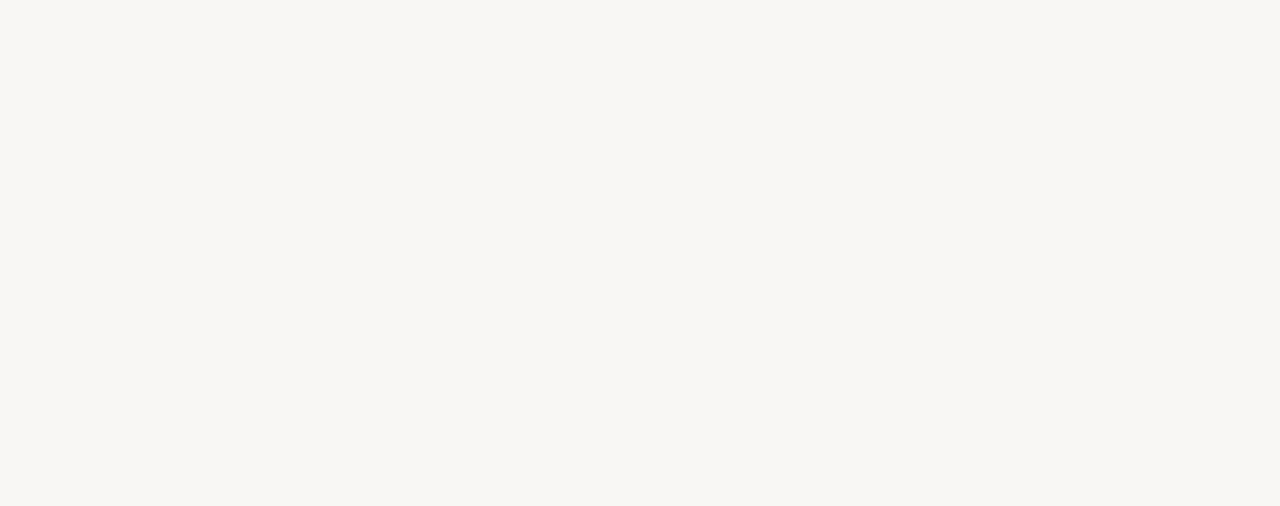
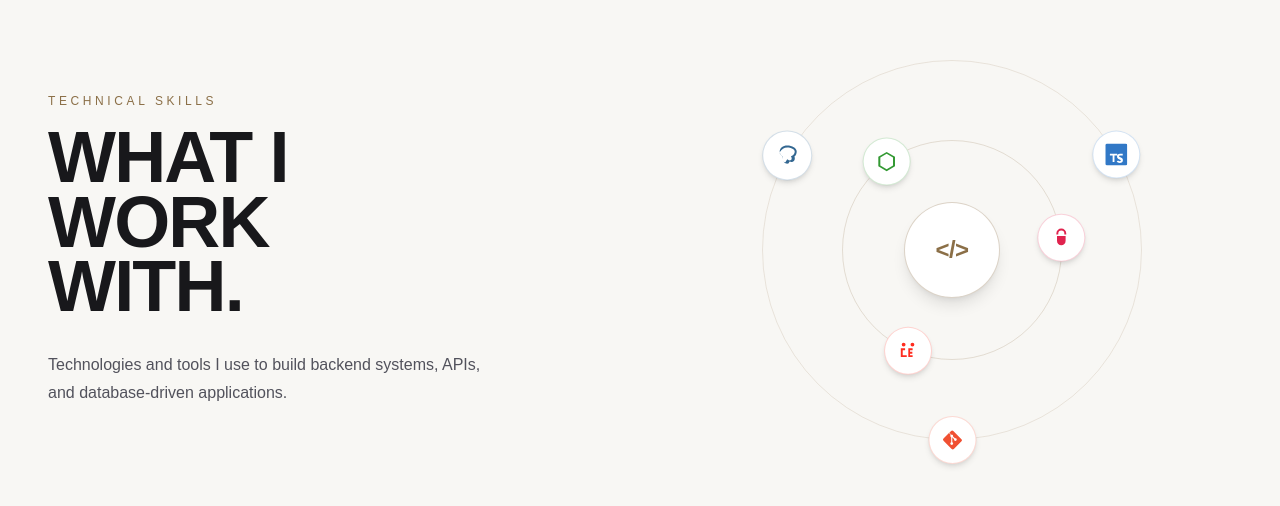
Before and after one commit to shafira-dwi/shafira-portfolio, a React (Vite) app: page / in a window 1280 px wide. Shown: the part 1737-2243 px from the top of the page. Before the commit the page ends 1587 px from the top, so only its background shows below. Built offline with nearby package versions, Linux system fonts and the light colour scheme.

Commit message:
add backend skills section

```diff
--- a/src/App.jsx
+++ b/src/App.jsx
@@ -1,6 +1,7 @@
 import Navbar from "./components/Navbar";
 import Hero from "./sections/Hero";
 import About from "./sections/About";
+import Skills from "./sections/Skills";
 
 function App() {
   return (
@@ -10,6 +11,7 @@ function App() {
       <main>
         <Hero />
         <About />
+        <Skills />
       </main>
     </>
   );
--- a/src/sections/Skills.jsx
+++ b/src/sections/Skills.jsx
@@ -1,24 +1,216 @@
-import SectionTitle from "../components/SectionTitle";
-import { skills } from "../data/skills";
+import { useEffect, useState } from "react";
 
-function Skills() {
+const skills = [
+  {
+    name: "Node.js",
+    type: "node",
+    color: "#339933",
+    radius: 110,
+    size: 48,
+    speed: 0.7,
+    phase: 0,
+  },
+  {
+    name: "NestJS",
+    type: "nestjs",
+    color: "#E0234E",
+    radius: 110,
+    size: 48,
+    speed: 0.7,
+    phase: (2 * Math.PI) / 3,
+  },
+  {
+    name: "Laravel",
+    type: "laravel",
+    color: "#FF2D20",
+    radius: 110,
+    size: 48,
+    speed: 0.7,
+    phase: (4 * Math.PI) / 3,
+  },
+  {
+    name: "PostgreSQL",
+    type: "postgresql",
+    color: "#336791",
+    radius: 190,
+    size: 50,
+    speed: -0.45,
+    phase: 0,
+  },
+  {
+    name: "TypeScript",
+    type: "typescript",
+    color: "#3178C6",
+    radius: 190,
+    size: 48,
+    speed: -0.45,
+    phase: (2 * Math.PI) / 3,
+  },
+  {
+    name: "Git",
+    type: "git",
+    color: "#F05032",
+    radius: 190,
+    size: 48,
+    speed: -0.45,
+    phase: (4 * Math.PI) / 3,
+  },
+];
+
+const SkillIcon = ({ type }) => {
+  const icons = {
+    node: (
+      <svg viewBox="0 0 24 24" fill="currentColor">
+        <path d="M12 1.5 21.1 6.75v10.5L12 22.5l-9.1-5.25V6.75L12 1.5Zm0 2.1L5.1 7.58v8.84L12 20.4l6.9-3.98V7.58L12 3.6Z" />
+      </svg>
+    ),
+
+    nestjs: (
+      <svg viewBox="0 0 24 24" fill="currentColor">
+        <path d="M12 2a5.4 5.4 0 0 0-5.4 5.4v1.1h2.1V7.4a3.3 3.3 0 0 1 6.6 0v1.1h2.1V7.4A5.4 5.4 0 0 0 12 2Z" />
+        <path d="M7.3 10.1h9.4v5.2c0 3-2.1 5.1-4.7 5.1s-4.7-2.1-4.7-5.1v-5.2Z" />
+      </svg>
+    ),
+
+    laravel: (
+      <svg viewBox="0 0 24 24" fill="currentColor">
+        <path d="M7.2 3.1a2.1 2.1 0 1 0 0 4.2 2.1 2.1 0 0 0 0-4.2Zm9.6 0a2.1 2.1 0 1 0 0 4.2 2.1 2.1 0 0 0 0-4.2ZM4.1 9.2h4.7v2.1H6.2v5.4h4.4v2.1H4.1V9.2Zm8.2 0H17v2.1h-2.8v1.7h2.5v2.1h-2.5v1.6H17v2.1h-4.7V9.2Z" />
+      </svg>
+    ),
+
+    postgresql: (
+      <svg viewBox="0 0 24 24" fill="currentColor">
+        <path d="M12 2c-4.4 0-7.5 2.5-7.5 6.1 0 2.1 1 3.8 2.7 4.9-.2 1.8.1 4.1 1.5 5.7 1.1 1.3 2.7 1.9 4.5 1.5l1.2-2.1c.8.4 1.7.6 2.5.4 1.7-.4 2.7-1.9 2.7-3.5 0-.6-.1-1.2-.4-1.8 1.4-1.1 2.3-2.8 2.3-5.1C21.5 4.5 16.9 2 12 2Zm0 2c3.8 0 7.5 1.8 7.5 4.1 0 2.4-1.3 3.7-3.1 4.4l-.7.3.4.7c.4.7.5 1.4.3 2-.2.7-.7 1.2-1.4 1.4-.7.2-1.5 0-2.2-.5l-.8-.6-1.8 3.1c-.8.1-1.5-.2-2-.8-.9-1-1.1-2.9-.8-4.4l.1-.7-.6-.3c-1.5-.8-2.4-2.1-2.4-3.8C6.5 5.8 8.8 4 12 4Z" />
+      </svg>
+    ),
+
+    typescript: (
+      <svg viewBox="0 0 24 24">
+        <rect width="24" height="24" rx="2" fill="#3178C6" />
+        <path
+          d="M5 11h8v2h-3v7H8v-7H5v-2Zm9 0h5v2h-3c-.7 0-1 .3-1 .8 0 .4.2.6.8.9l1.2.5c1.5.6 2.2 1.5 2.2 2.9 0 1.9-1.3 3-3.5 3-1.5 0-2.6-.5-3.3-1.5l1.5-1.2c.5.6 1 .9 1.8.9.8 0 1.2-.3 1.2-.9 0-.4-.2-.7-.8-.9l-1.2-.5c-1.5-.6-2.1-1.5-2.1-2.9 0-1.8 1.2-3 3.3-3Z"
+          fill="white"
+        />
+      </svg>
+    ),
+
+    git: (
+      <svg viewBox="0 0 24 24" fill="currentColor">
+        <path d="M21.8 11.1 12.9 2.2a1.7 1.7 0 0 0-2.4 0L8.6 4.1l2.2 2.2c.5-.2 1.1-.1 1.5.3.4.4.5 1 .3 1.5l2.1 2.1c.5-.2 1.1-.1 1.5.3.6.6.6 1.5 0 2.1-.6.6-1.5.6-2.1 0-.4-.4-.5-1-.3-1.5l-2-2v5.3c.2.1.4.2.5.4.6.6.6 1.6 0 2.2-.6.6-1.6.6-2.2 0-.6-.6-.6-1.6 0-2.2.1-.1.3-.3.5-.4V9c-.2-.1-.4-.2-.5-.4-.6-.6-.6-1.6 0-2.2L8.2 4.5 2.2 10.5a1.7 1.7 0 0 0 0 2.4l8.9 8.9c.7.7 1.7.7 2.4 0l8.3-8.3c.7-.7.7-1.7 0-2.4Z" />
+      </svg>
+    ),
+  };
+
+  return icons[type];
+};
+
+const Skills = () => {
+  const [time, setTime] = useState(0);
+  const [paused, setPaused] = useState(false);
+  const [hoveredSkill, setHoveredSkill] = useState(null);
+
+  useEffect(() => {
+    if (paused) return;
+
+    let animationFrame;
+    let lastTime = performance.now();
+
+    const animate = (currentTime) => {
+      const delta = (currentTime - lastTime) / 1000;
+      lastTime = currentTime;
+
+      setTime((prev) => prev + delta);
+
+      animationFrame = requestAnimationFrame(animate);
+    };
+
+    animationFrame = requestAnimationFrame(animate);
+
+    return () => cancelAnimationFrame(animationFrame);
+  }, [paused]);
+
   return (
-    <section id="skills">
-      <SectionTitle title="Skills" description="Technologies and tools I use to build web applications." />
+    <section id="skills" className="relative flex min-h-screen items-center justify-center overflow-hidden bg-[#f8f7f4] px-6 py-24 text-zinc-900 md:px-12">
+      <div className="mx-auto grid w-full max-w-7xl items-center gap-16 md:grid-cols-2">
+        {/* Text */}
+        <div>
+          <p className="mb-4 text-xs font-medium uppercase tracking-[0.3em] text-[#8b6f47]">Technical Skills</p>
 
-      {Object.entries(skills).map(([category, skillList]) => (
-        <div key={category}>
-          <h3>{category}</h3>
+          <h2 className="text-5xl font-extrabold leading-[0.9] tracking-tight md:text-7xl">
+            WHAT I
+            <br />
+            WORK
+            <br />
+            WITH.
+          </h2>
 
-          <ul>
-            {skillList.map((skill) => (
-              <li key={skill}>{skill}</li>
-            ))}
-          </ul>
+          <p className="mt-8 max-w-md text-sm leading-7 text-zinc-600 md:text-base">Technologies and tools I use to build backend systems, APIs, and database-driven applications.</p>
         </div>
-      ))}
+
+        {/* Orbit */}
+        <div
+          className="relative mx-auto flex h-[420px] w-[420px] items-center justify-center md:h-[500px] md:w-[500px]"
+          onMouseEnter={() => setPaused(true)}
+          onMouseLeave={() => {
+            setPaused(false);
+            setHoveredSkill(null);
+          }}
+        >
+          {/* Outer orbit */}
+          <div className="absolute h-[380px] w-[380px] rounded-full border border-[#8b6f47]/15" />
+
+          {/* Inner orbit */}
+          <div className="absolute h-[220px] w-[220px] rounded-full border border-[#8b6f47]/20" />
+
+          {/* Center */}
+          <div className="relative z-20 flex h-24 w-24 items-center justify-center rounded-full border border-[#8b6f47]/30 bg-white shadow-lg">
+            <span className="text-2xl font-semibold tracking-tight text-[#8b6f47]">{"</>"}</span>
+          </div>
+
+          {/* Skills */}
+          {skills.map((skill) => {
+            const angle = time * skill.speed + skill.phase;
+
+            const x = Math.cos(angle) * skill.radius;
+            const y = Math.sin(angle) * skill.radius;
+
+            const isHovered = hoveredSkill === skill.name;
+
+            return (
+              <div
+                key={skill.name}
+                className="absolute left-1/2 top-1/2"
+                style={{
+                  transform: `translate(calc(${x}px - 50%), calc(${y}px - 50%))`,
+                  zIndex: isHovered ? 50 : 10,
+                }}
+              >
+                <button
+                  type="button"
+                  onMouseEnter={() => setHoveredSkill(skill.name)}
+                  onMouseLeave={() => setHoveredSkill(null)}
+                  className={`relative flex items-center justify-center rounded-full bg-white p-3 shadow-md transition-transform duration-300 ${isHovered ? "scale-125" : ""}`}
+                  style={{
+                    width: skill.size,
+                    height: skill.size,
+                    border: `1px solid ${skill.color}35`,
+                    boxShadow: isHovered ? `0 0 25px ${skill.color}45` : undefined,
+                  }}
+                  aria-label={skill.name}
+                >
+                  <div className="h-full w-full" style={{ color: skill.color }}>
+                    <SkillIcon type={skill.type} />
+                  </div>
+
+                  {isHovered && <span className="absolute -bottom-9 left-1/2 -translate-x-1/2 whitespace-nowrap rounded-full bg-zinc-900 px-3 py-1 text-xs font-medium text-white">{skill.name}</span>}
+                </button>
+              </div>
+            );
+          })}
+        </div>
+      </div>
     </section>
   );
-}
+};
 
 export default Skills;
```
